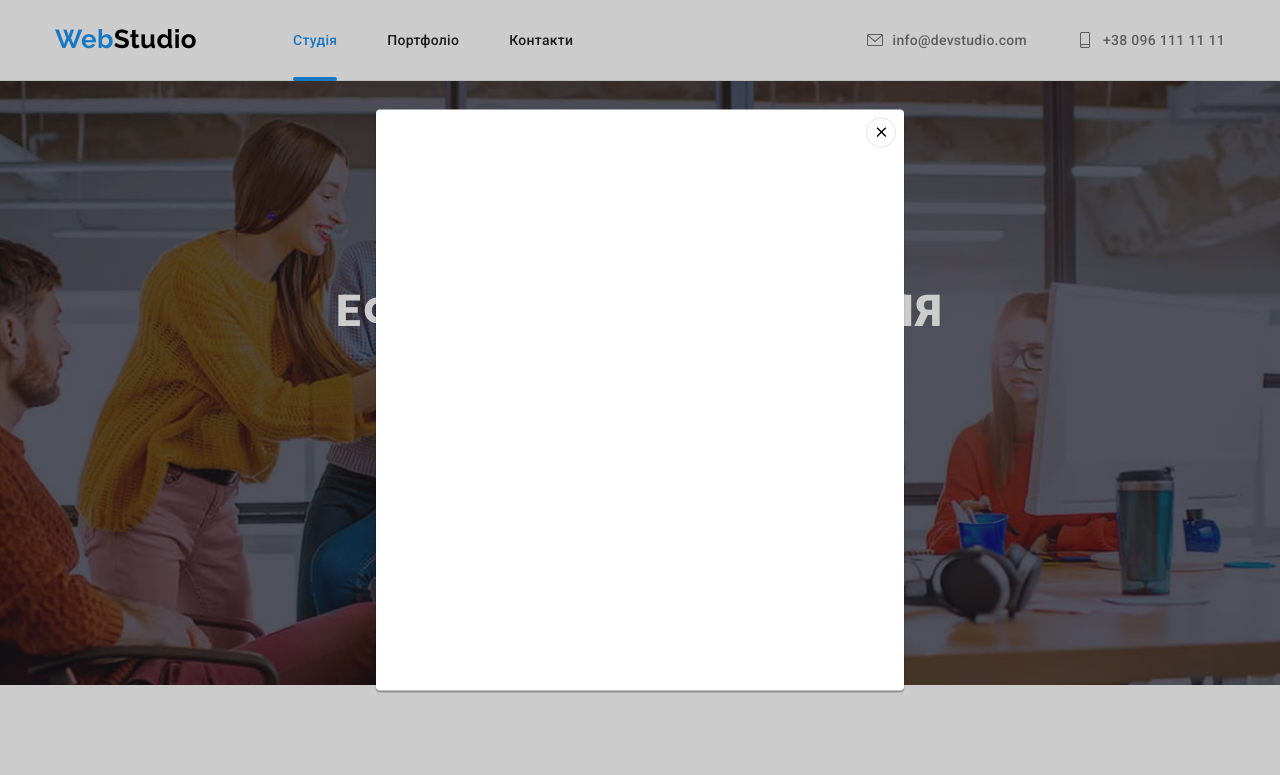
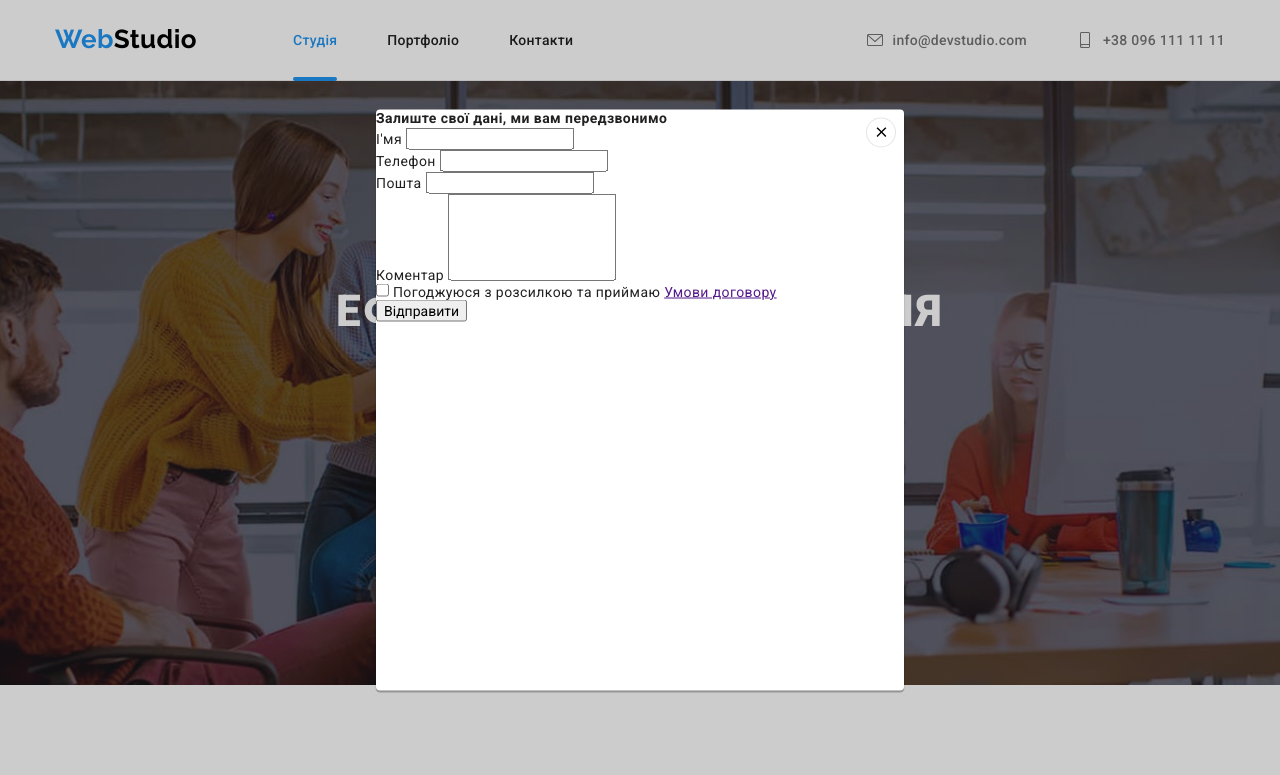
Before and after one commit to Koverin/goit-markup-hw-06, a plain HTML site: page index.html in a window 1280 px wide. Both pictures are taken after a click on the button "Замовити послугу". Shown: the top 775 px of the page. Drawn offline with nearby package versions, Linux system fonts and the light colour scheme.

Commit message:
разметка формы в модалке

```diff
--- a/index.html
+++ b/index.html
@@ -78,6 +78,45 @@
                 <use href="./images/icon.svg#close-modal"></use>
               </svg>
             </button>
+            <form name="register">
+              <strong class="register-title"
+                >Залиште свої дані, ми вам передзвонимо</strong
+              >
+              <div class="register-group" role="group">
+                <label>
+                  <span>І'мя</span>
+                  <input type="text" name="name" />
+                  <svg class="sprite-icon" width="18" height="18">
+                    <use href=""></use>
+                  </svg>
+                </label>
+                <label>
+                  <span>Телефон</span>
+                  <input type="tel" name="tel" />
+                </label>
+                <label>
+                  <span>Пошта</span>
+                  <input type="email" name="email" />
+                </label>
+                <label>
+                  <span>Коментар</span>
+                  <textarea
+                    name="comment"
+                    rows="5"
+                    placeholder="Введіть Коментар"
+                  >
+                  </textarea>
+                </label>
+              </div>
+              <label>
+                <input type="checkbox" name="check" />
+                <span
+                  >Погоджуюся з розсилкою та приймаю
+                  <a href="">Умови договору</a>
+                </span>
+              </label>
+              <button type="submit">Відправити</button>
+            </form>
           </div>
         </div>
       </section>
```
